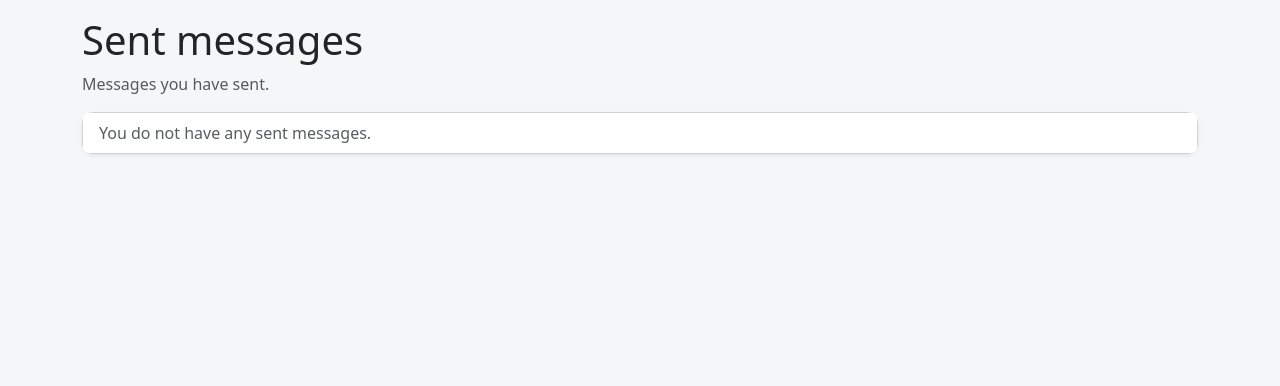
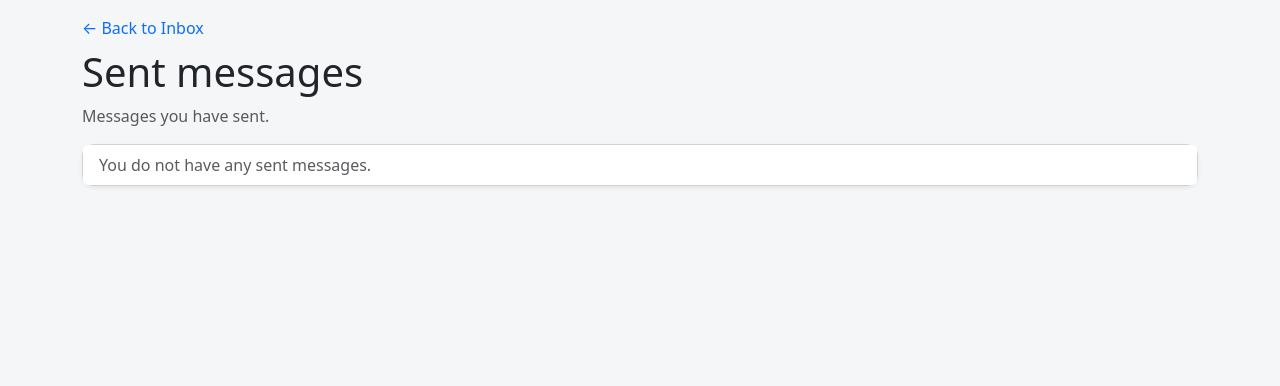
Before and after one commit to ScriptusDigital/Frameworks_Assignment, a Django app: page /inbox/sent/ in a window 1280 px wide. Shown: the part 56-442 px from the top of the page. Run offline with Django 5.2, Linux system fonts and the light colour scheme; the visitor is signed in with stand-in values (Sample User, id 1); data that the repository does not hold is empty.

Commit message:
feat: added return to inbox link on sent messages page

```diff
--- a/templates/inbox/sent.html
+++ b/templates/inbox/sent.html
@@ -1,6 +1,12 @@
 {% extends "base.html" %}
 
 {% block content %}
+
+
+<div class="mb-2">
+    <a href="{% url 'inbox' %}" class="text-decoration-none">&larr; Back to Inbox
+    </a>
+</div>
 
 <h1>Sent messages</h1>
 <p class="text-muted"> Messages you have sent.</p>
```
Also changed, not shown: templates/inbox/inbox.html (+5 -5 lines).
